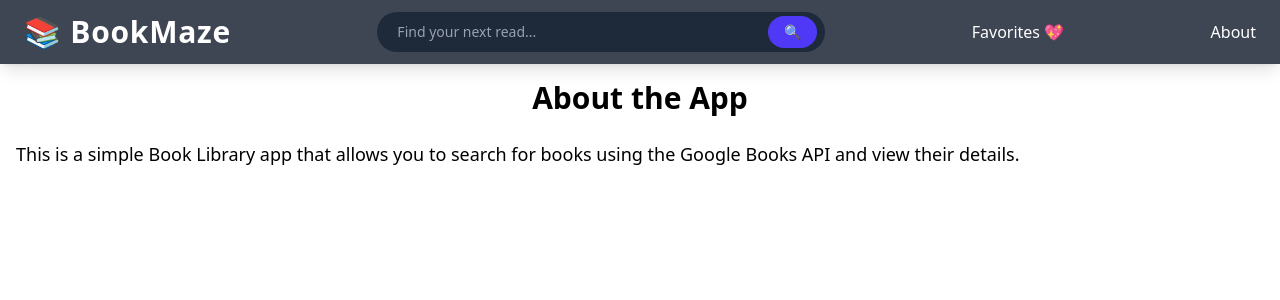
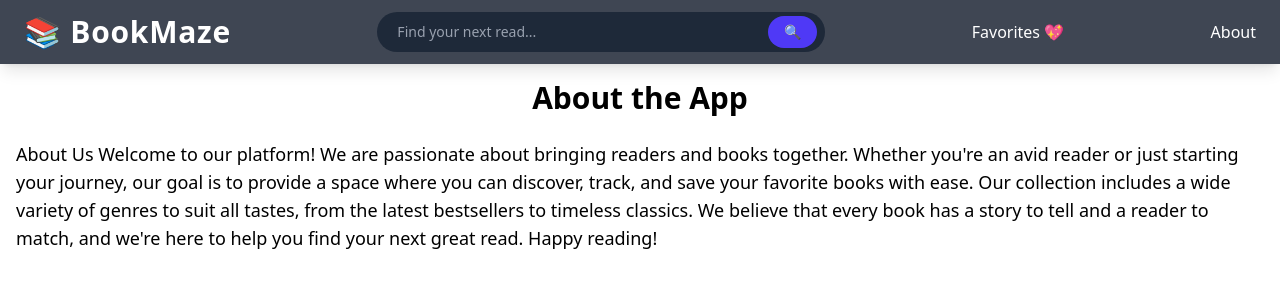
Before and after one commit to raghav095/mazeex, a React (Vite) app: page /about in a window 1280 px wide. Shown: the top 300 px of the page. Built offline with nearby package versions, Linux system fonts and the light colour scheme.

Commit message:
updated about

```diff
--- a/src/pages/About.jsx
+++ b/src/pages/About.jsx
@@ -4,7 +4,12 @@ const About = () => {
   return (
     <div className="container mx-auto p-4 pt-20">
       <h1 className="text-3xl font-bold mb-6 text-center">About the App</h1>
-      <p className="text-lg">This is a simple Book Library app that allows you to search for books using the Google Books API and view their details.</p>
+      <p className="text-lg">About Us
+Welcome to our platform! We are passionate about bringing readers and books together. Whether you're an avid reader or just starting your journey, our goal is to provide a space where you can discover, track, and save your favorite books with ease.
+
+Our collection includes a wide variety of genres to suit all tastes, from the latest bestsellers to timeless classics. We believe that every book has a story to tell and a reader to match, and we're here to help you find your next great read.
+
+Happy reading!</p>
     </div>
   );
 };
```
